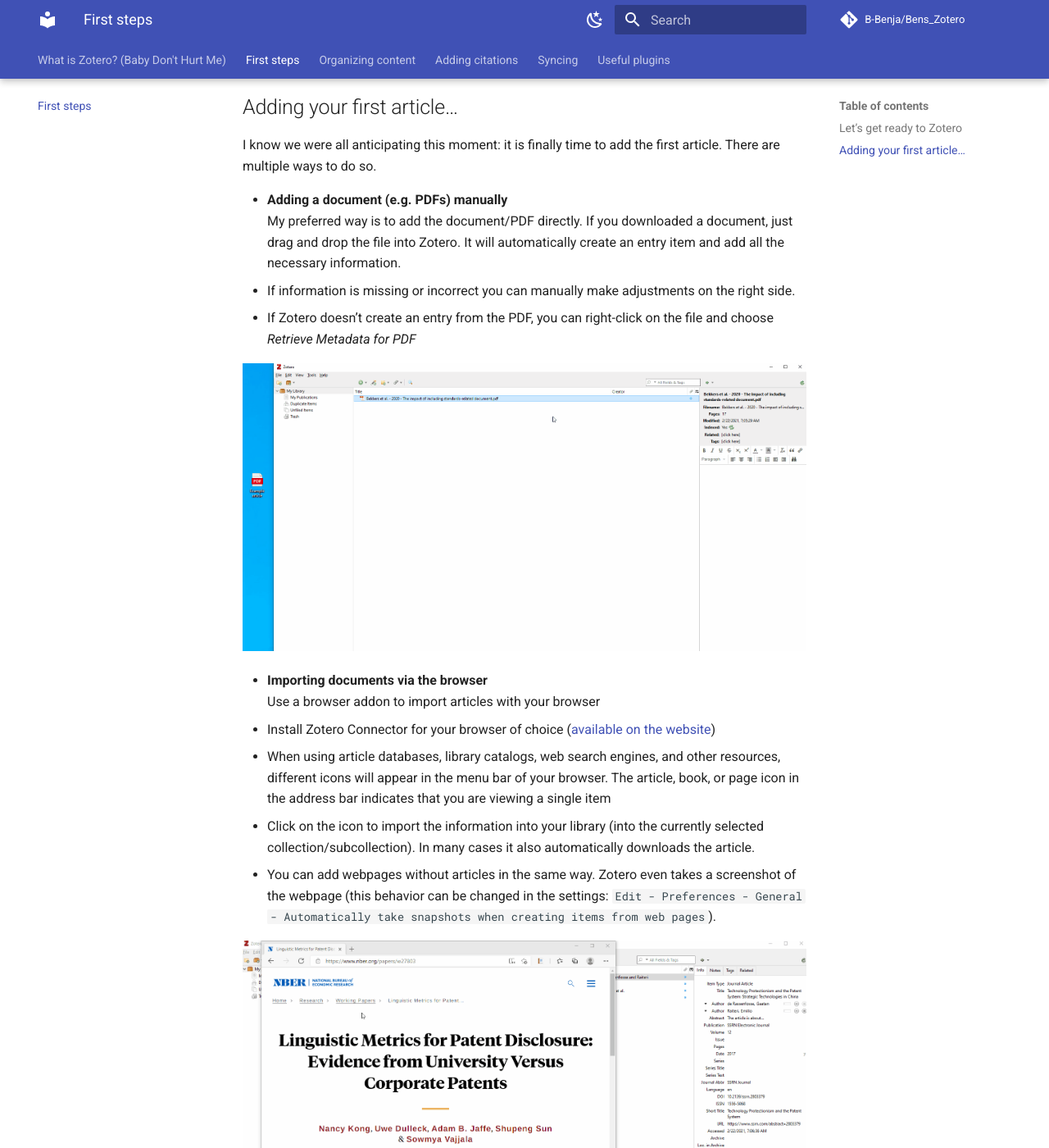
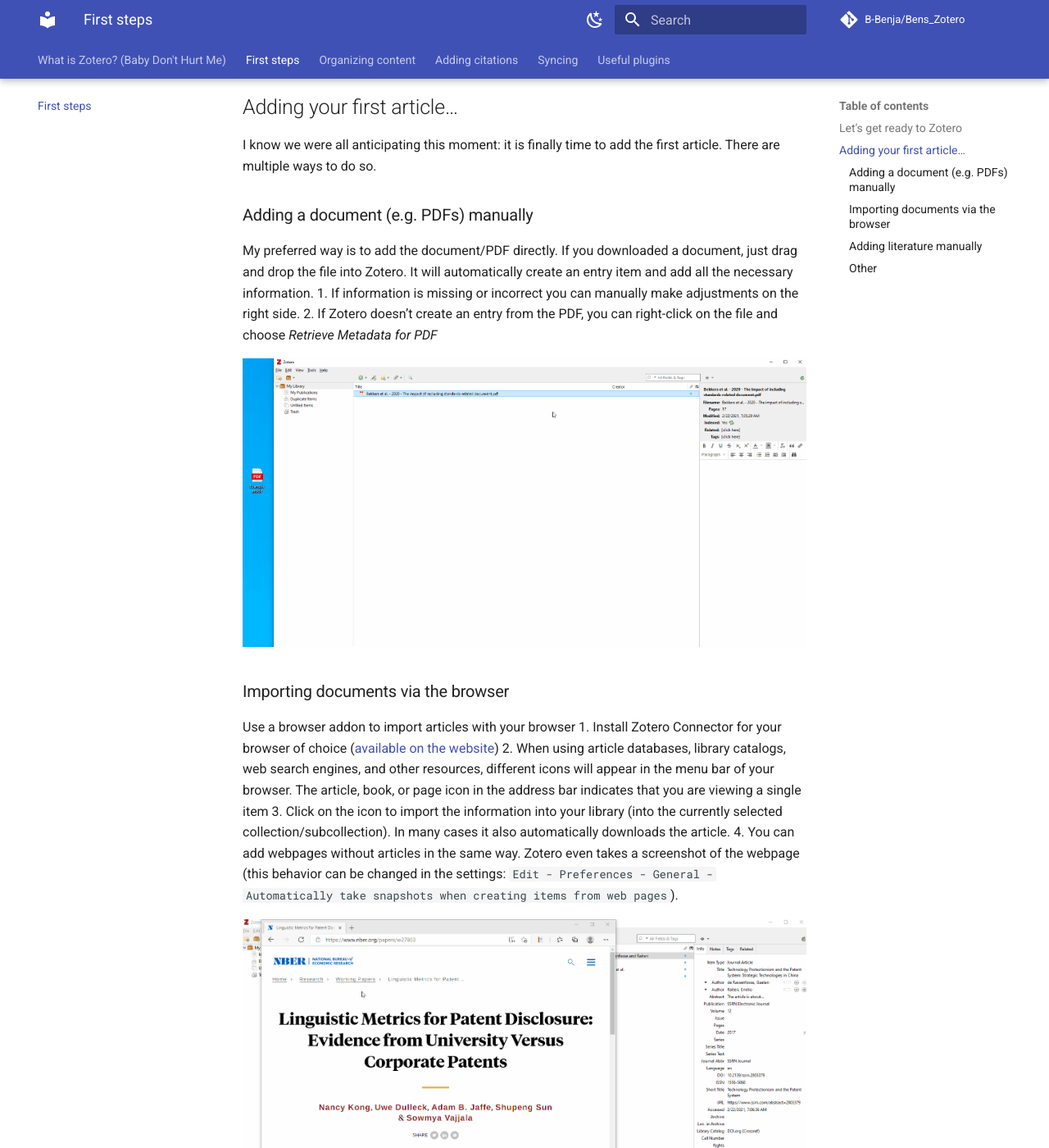
Before and after one commit to B-Benja/Bens_Zotero, an MkDocs documentation site: the page built from docs/first-steps.md, in a window 1280 px wide and 1400 px high, scrolled down 1085 px. Shown: the whole window at 82% size. Built offline with MkDocs 1.6.1 and Material for MkDocs 9.7.7, drawn with Linux system fonts in a browser that asks for light colours; comment, search, counter and statistics services are not loaded.

Commit message:
Update first-steps.md

```diff
--- a/docs/first-steps.md
+++ b/docs/first-steps.md
@@ -18,29 +18,29 @@
 
 I know we were all anticipating this moment: it is finally time to add the first article. There are multiple ways to do so.
 
--	**Adding a document (e.g. PDFs) manually**
- My preferred way is to add the document/PDF directly. If you downloaded a document, just drag and drop the file into Zotero. It will automatically create an entry item and add all the necessary information.
-  1. If information is missing or incorrect you can manually make adjustments on the right side.
-  2. If Zotero doesn’t create an entry from the PDF, you can right-click on the file and choose *Retrieve Metadata for PDF*
+###	Adding a document (e.g. PDFs) manually
+My preferred way is to add the document/PDF directly. If you downloaded a document, just drag and drop the file into Zotero. It will automatically create an entry item and add all the necessary information.
+ 1. If information is missing or incorrect you can manually make adjustments on the right side.
+ 2. If Zotero doesn’t create an entry from the PDF, you can right-click on the file and choose *Retrieve Metadata for PDF*
 
- ![](images/02-addpdf.png)
+![](images/02-addpdf.png)
 
 
--	**Importing documents via the browser**
- Use a browser addon to import articles with your browser
-  1. Install Zotero Connector for your browser of choice ([available on the website](https://www.zotero.org/download/))
-  2. When using article databases, library catalogs, web search engines, and other resources, different icons will appear in the menu bar of your browser. The article, book, or page icon in the address bar indicates that you are viewing a single item
-  3. Click on the icon to import the information into your library (into the currently selected collection/subcollection). In many cases it also automatically downloads the article.
-  4. You can add webpages without articles in the same way. Zotero even takes a screenshot of the webpage (this behavior can be changed in the settings: `Edit - Preferences - General - Automatically take snapshots when creating items from web pages`).
+###	Importing documents via the browser
+Use a browser addon to import articles with your browser
+ 1. Install Zotero Connector for your browser of choice ([available on the website](https://www.zotero.org/download/))
+ 2. When using article databases, library catalogs, web search engines, and other resources, different icons will appear in the menu bar of your browser. The article, book, or page icon in the address bar indicates that you are viewing a single item
+ 3. Click on the icon to import the information into your library (into the currently selected collection/subcollection). In many cases it also automatically downloads the article.
+ 4. You can add webpages without articles in the same way. Zotero even takes a screenshot of the webpage (this behavior can be changed in the settings: `Edit - Preferences - General - Automatically take snapshots when creating items from web pages`).
 
- ![](images/02-addbrowser.gif)
+![](images/02-addbrowser.gif)
 
 
--	**Adding literature manually**
- Importing citations into your Zotero collections does not always work without hiccups. If no icon appears in the address bar or the information is not imported correctly, you may want to use a different option.
- ![](images/02manually1.png) Use the little green + button to add an item manually. Select the item type from the drop-down menu and enter the item's bibliographic information in the item details panel.
- ![](images/02manually2.png) If you already know the ISBN, Digital Object Identifier (DOI), or PubMed ID of the item, enter it using the magic wand button.
+###	Adding literature manually
+Importing citations into your Zotero collections does not always work without hiccups. If no icon appears in the address bar or the information is not imported correctly, you may want to use a different option.
+![](images/02manually1.png) Use the little green + button to add an item manually. Select the item type from the drop-down menu and enter the item's bibliographic information in the item details panel.
+![](images/02manually2.png) If you already know the ISBN, Digital Object Identifier (DOI), or PubMed ID of the item, enter it using the magic wand button.
 
 
--	**Other**
- To import libraries from other reference management tools into Zotero (like BibTex, RIS, RDF), start by exporting the bibliographic data from the other software program. In Zotero, you will find the Import option under File in the menu bar. Browse to your file, select it, and click the “Open” button.
+###	Other
+To import libraries from other reference management tools into Zotero (like BibTex, RIS, RDF), start by exporting the bibliographic data from the other software program. In Zotero, you will find the Import option under File in the menu bar. Browse to your file, select it, and click the “Open” button.
```
